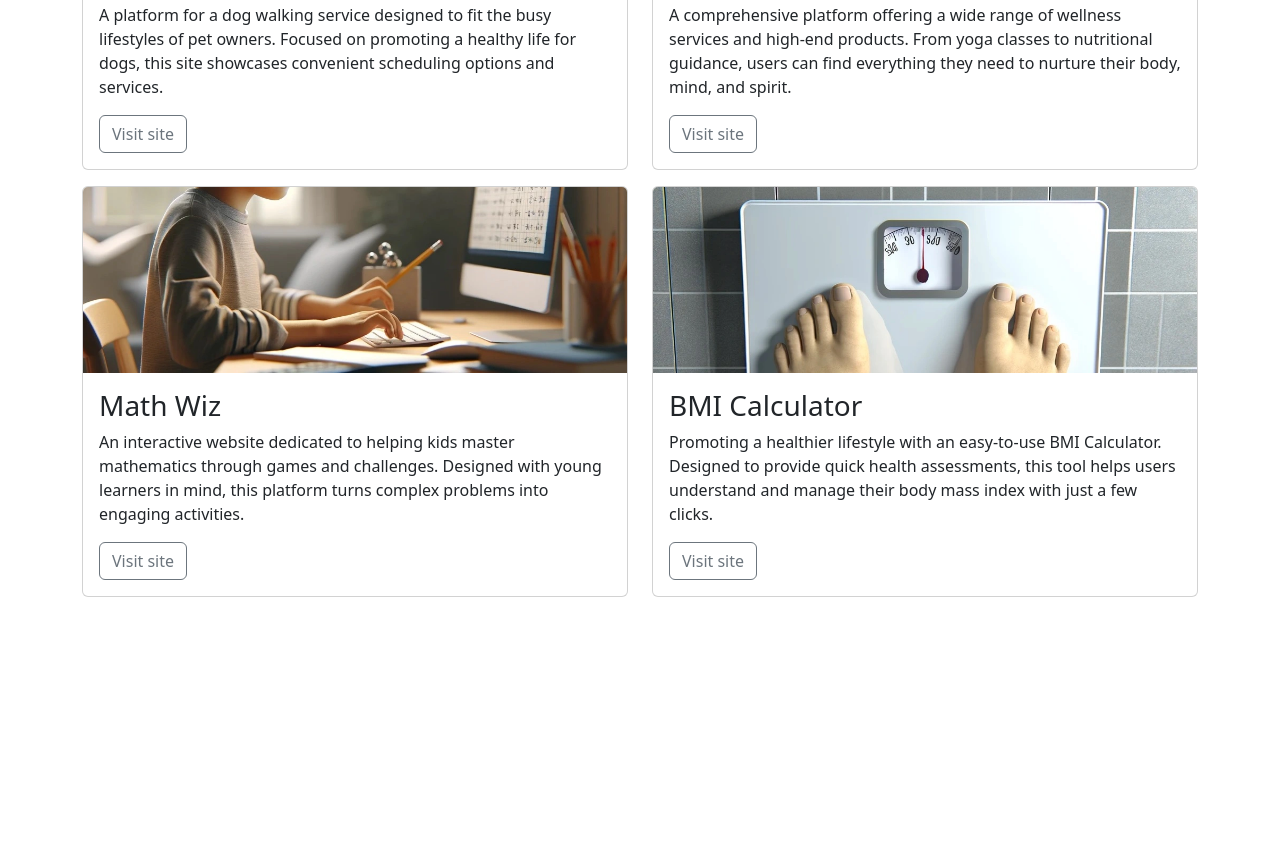
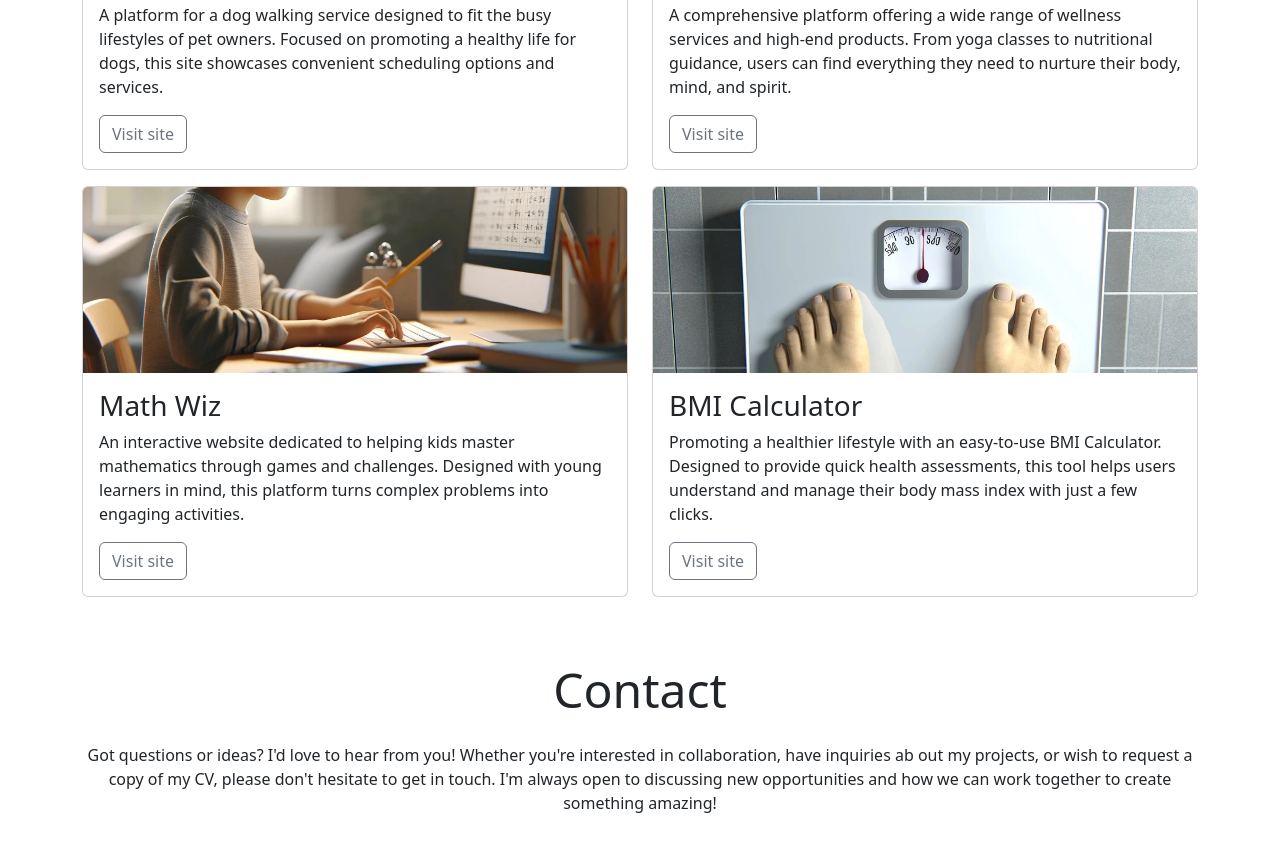
Before and after one commit to Ashrafur93/practice-portfolio-website, a plain HTML site: page index.html in a window 1280 px wide. Shown: the part 1238-2093 px from the top of the page. Before the commit the page ends 1875 px from the top, so only its background shows below. Drawn offline with nearby package versions, Linux system fonts and the light colour scheme.

Commit message:
Add contact section

```diff
--- a/index.html
+++ b/index.html
@@ -175,6 +175,22 @@
         </section>
     </main>
 
+    <!-- contact section -->
+    <footer id="contact" class="container">
+        <div class="row justify-content-center">
+            <div class="col-12 text-center my-4">
+                <h2 class="display-5">Contact</h2>
+                <p class="mt-4">Got questions or ideas? I'd love to hear from you! Whether you're interested in
+                    collaboration, have inquiries ab out my projects, or wish to request a copy of my CV, please don't
+                    hesitate to get in touch. I'm always open to discussing new opportunities and how we can work
+                    together to create something amazing!</p>
+            </div>
+            <div class="col-12 col-md-10 col-lg-8">
+                <!-- Add form content here -->
+            </div>
+        </div>
+    </footer>
+
     <!-- Bootstrap JS link -->
     <script src="https://cdn.jsdelivr.net/npm/bootstrap@5.3.3/dist/js/bootstrap.bundle.min.js"
         integrity="sha384-YvpcrYf0tY3lHB60NNkmXc5s9fDVZLESaAA55NDzOxhy9GkcIdslK1eN7N6jIeHz" crossorigin="anonymous">
```
